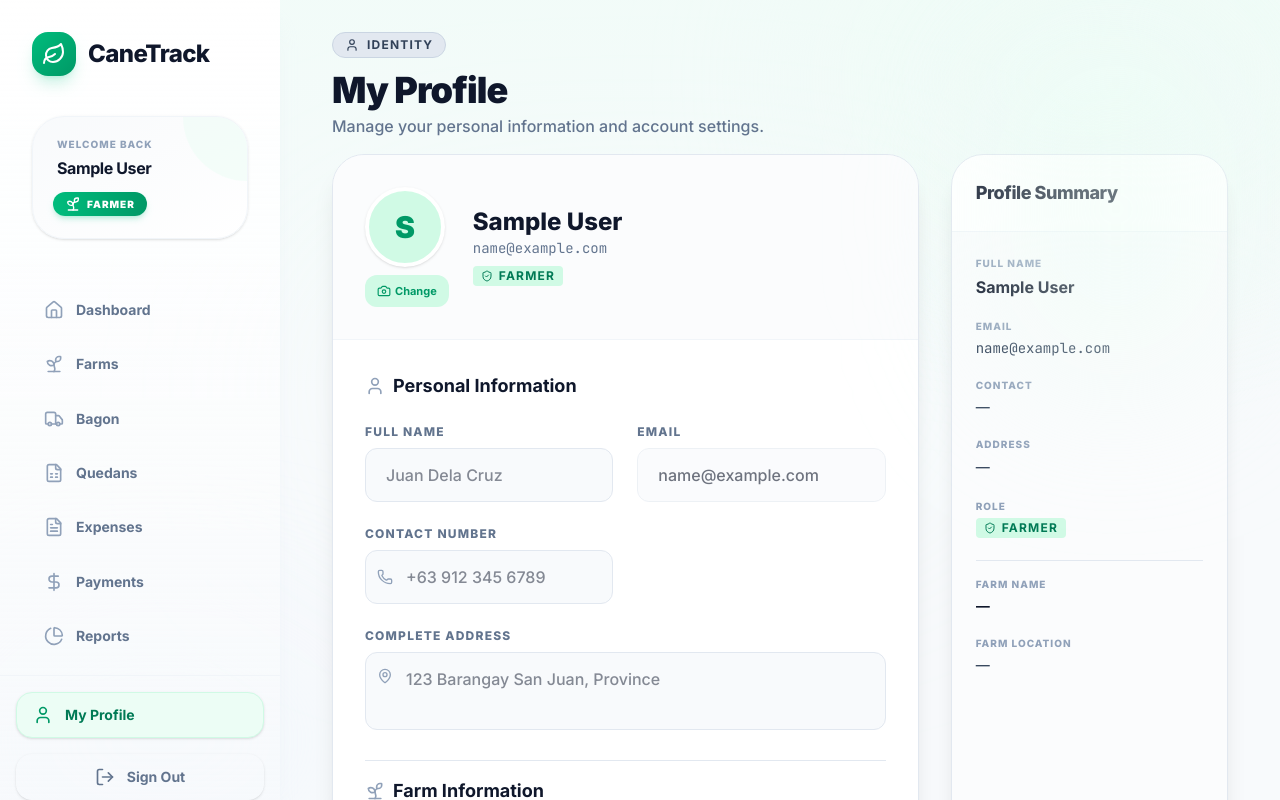
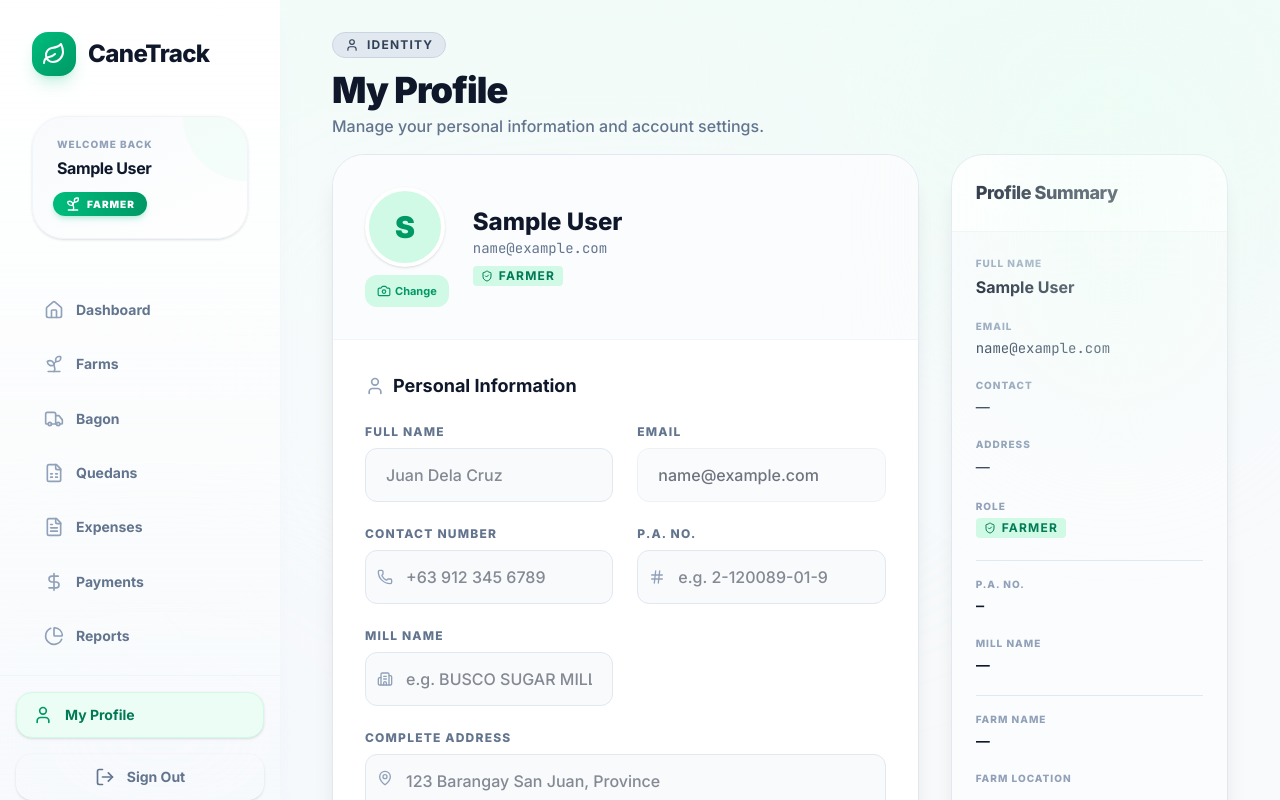
Before and after one commit to oxaliskun/canetrack, a React (Vite) app: page /dashboard/profile in a window 1280 px wide. Built offline with nearby package versions, Linux system fonts and the light colour scheme; no server answers; sample sign-in values are in the browser's storage.

Commit message:
feat(ui): add P.A. No. and Mill Name fields to Profile page form and summary sidebar

```diff
--- a/src/pages/shared/Profile.tsx
+++ b/src/pages/shared/Profile.tsx
@@ -1,6 +1,6 @@
 import React, { useState, useEffect, useRef } from 'react';
 import { motion } from 'motion/react';
-import { User, Lock, Save, ShieldCheck, Phone, MapPin, Sprout, Loader2, Camera, Trash2 } from 'lucide-react';
+import { User, Lock, Save, ShieldCheck, Phone, MapPin, Sprout, Loader2, Camera, Trash2, Building2, Hash } from 'lucide-react';
 import { useAuth } from '../../hooks/useAuth';
 import { useTheme } from '../../context/ThemeContext';
 import api from '../../api/axiosInstance';
@@ -16,6 +16,8 @@ export function Profile() {
   const [contactNumber, setContactNumber] = useState('');
   const [address, setAddress] = useState('');
   const [profilePicture, setProfilePicture] = useState('');
+  const [paNumber, setPaNumber] = useState('');
+  const [millName, setMillName] = useState('');
   const [farmName, setFarmName] = useState('');
   const [farmLocation, setFarmLocation] = useState('');
   const [passwords, setPasswords] = useState({ old: '', new: '', confirm: '' });
@@ -30,6 +32,8 @@ export function Profile() {
         setContactNumber(u.contactNumber || '');
         setAddress(u.address || '');
         setProfilePicture(u.profilePicture || '');
+        setPaNumber(u.paNumber || '');
+        setMillName(u.millName || '');
         if (u.farms && u.farms.length > 0) {
           setFarmName(u.farms[0].farmName || '');
           setFarmLocation(u.farms[0].location || '');
@@ -80,7 +84,7 @@ export function Profile() {
     }
     setSaving(true);
     try {
-      const payload: any = { name: name.trim(), contactNumber, address, profilePicture, farmName: farmName.trim(), farmLocation: farmLocation.trim() };
+      const payload: any = { name: name.trim(), contactNumber, address, profilePicture, paNumber: paNumber || undefined, millName: millName || undefined, farmName: farmName.trim(), farmLocation: farmLocation.trim() };
       await api.patch('/users/profile', payload);
       // Update local user state
       if (authUser) {
@@ -90,6 +94,8 @@ export function Profile() {
           contactNumber,
           address,
           profilePicture,
+          paNumber,
+          millName,
         };
         localStorage.setItem('canetrack_user', JSON.stringify(updatedUser));
       }
@@ -206,6 +212,20 @@ export function Profile() {
                       <Phone className="absolute left-3 top-1/2 -translate-y-1/2 w-4 h-4 text-slate-400" />
                     </div>
                   </div>
+                  <div>
+                    <label className={labelClass}>P.A. No.</label>
+                    <div className="relative">
+                      <input type="text" value={paNumber} onChange={e => setPaNumber(e.target.value)} className={`${inputClass} pl-9 sm:pl-10`} placeholder="e.g. 2-120089-01-9" />
+                      <Hash className="absolute left-3 top-1/2 -translate-y-1/2 w-4 h-4 text-slate-400" />
+                    </div>
+                  </div>
+                  <div>
+                    <label className={labelClass}>Mill Name</label>
+                    <div className="relative">
+                      <input type="text" value={millName} onChange={e => setMillName(e.target.value)} className={`${inputClass} pl-9 sm:pl-10`} placeholder="e.g. BUSCO SUGAR MILLING CO., INC." />
+                      <Building2 className="absolute left-3 top-1/2 -translate-y-1/2 w-4 h-4 text-slate-400" />
+                    </div>
+                  </div>
                 </div>
 
                 <div>
@@ -299,7 +319,14 @@ export function Profile() {
                   <ShieldCheck className="w-3 h-3" /> Farmer
                 </div>
               </div>
-              <>
+              <div className={`pt-4 border-t ${isDark ? 'border-slate-700' : 'border-slate-200'}`}>
+                <p className={`text-[10px] font-extrabold uppercase tracking-widest ${isDark ? 'text-slate-500' : 'text-slate-400'}`}>P.A. No.</p>
+                <p className={`font-mono font-bold mt-1 text-sm truncate ${isDark ? 'text-white' : 'text-slate-900'}`}>{paNumber || '—'}</p>
+              </div>
+              <div>
+                <p className={`text-[10px] font-extrabold uppercase tracking-widest ${isDark ? 'text-slate-500' : 'text-slate-400'}`}>Mill Name</p>
+                <p className={`font-bold mt-1 text-sm truncate ${isDark ? 'text-white' : 'text-slate-900'}`}>{millName || '—'}</p>
+              </div>
               <div className={`pt-4 border-t ${isDark ? 'border-slate-700' : 'border-slate-200'}`}>
                 <p className={`text-[10px] font-extrabold uppercase tracking-widest ${isDark ? 'text-slate-500' : 'text-slate-400'}`}>Farm Name</p>
                 <p className={`font-bold mt-1 text-sm truncate ${isDark ? 'text-white' : 'text-slate-900'}`}>{farmName || '—'}</p>
@@ -308,7 +335,6 @@ export function Profile() {
                 <p className={`text-[10px] font-extrabold uppercase tracking-widest ${isDark ? 'text-slate-500' : 'text-slate-400'}`}>Farm Location</p>
                 <p className={`font-medium mt-1 text-xs sm:text-sm ${isDark ? 'text-slate-300' : 'text-slate-700'}`}>{farmLocation || '—'}</p>
               </div>
-              </>
             </div>
           </motion.div>
         </div>
```
Lines whose indentation alone changed are shown as unchanged.
